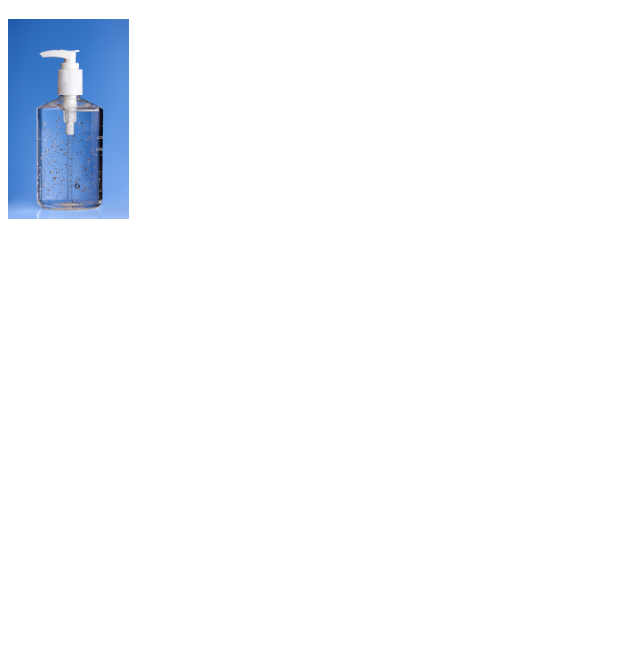
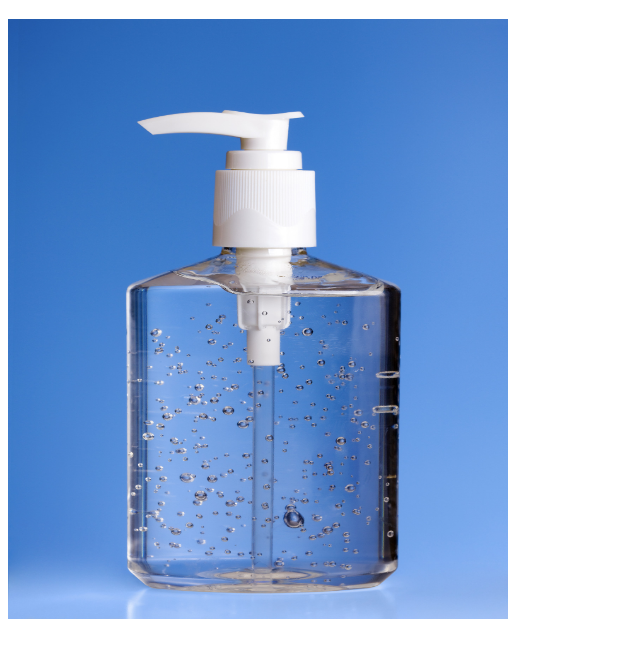
Before and after one commit to PATH08/SANITIZER, a plain HTML site: page index.html in a window 1280 px wide. Shown: the part 61-718 px from the top of the page, without its empty margins (0-640 px from the left). Drawn offline with Linux system fonts and the light colour scheme.

Commit message:
Update index.html

```diff
--- a/index.html
+++ b/index.html
@@ -9,6 +9,6 @@
 <body>
     <h1>HELLO IMMA SIMPLE SANITIZER!!</h1>
 
-    <img src="images/sanitizer.jpg" width="121" height="200" alt="Image of Sanitizer Bottle">
+    <img src="images/sanitizer.jpg" width="500" height="600" alt="Image of Sanitizer Bottle">
 </body>
 </html>
```
